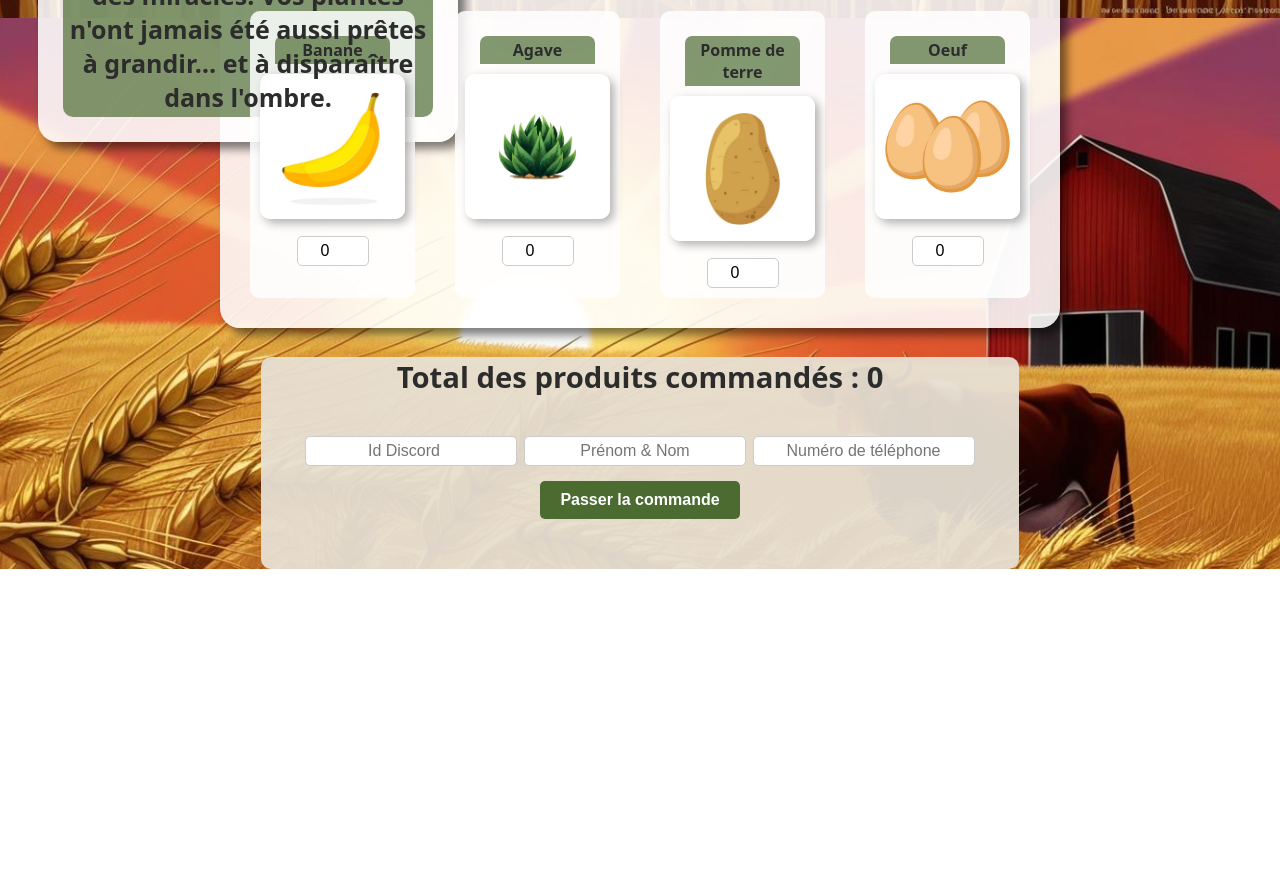
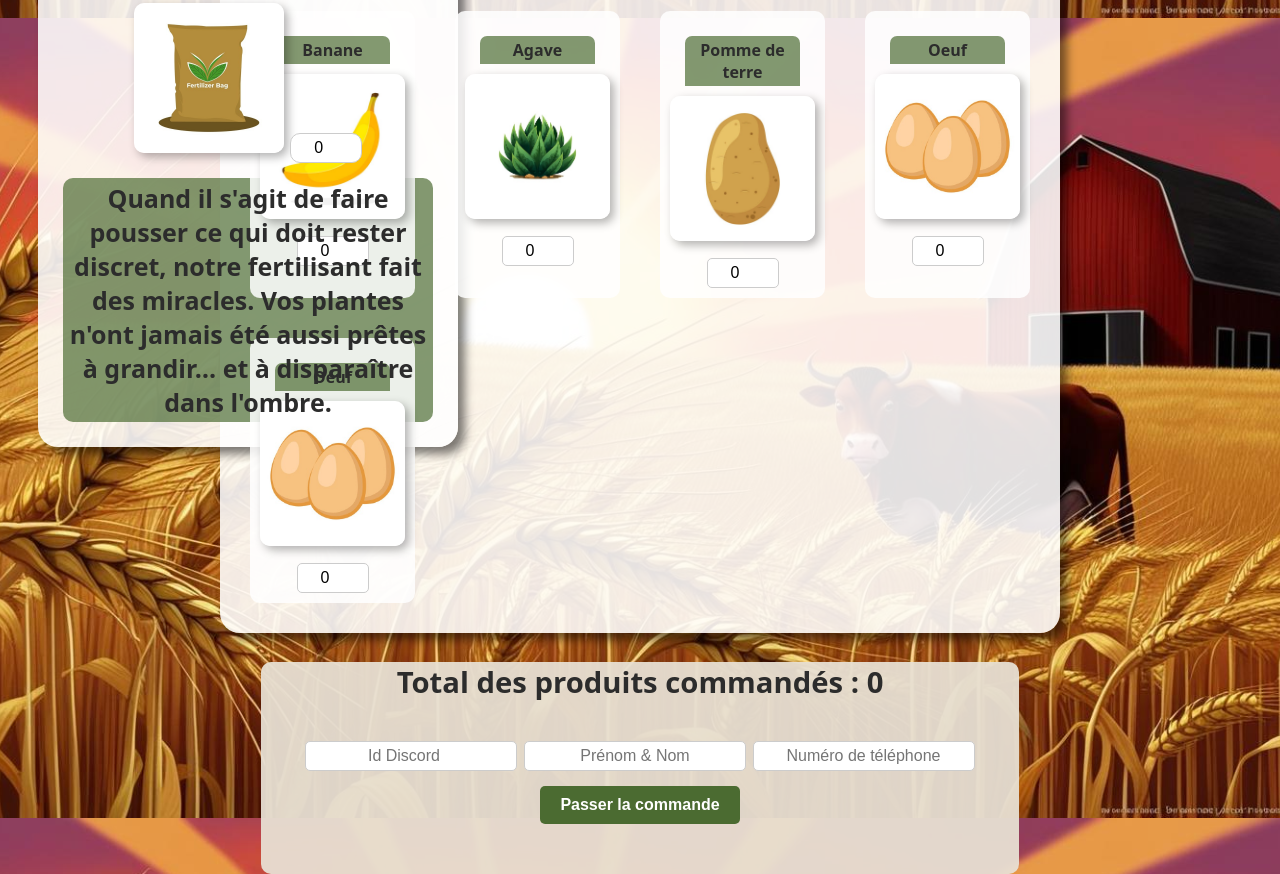
Before and after one commit to LysDeaD/Ferme-O-Neil-Bot, a website: page public/index.html in a window 1280 px wide. Shown: the part 1582-2456 px from the top of the page. Before the commit the page ends 2151 px from the top, so only its background shows below. Drawn offline with Linux system fonts and the light colour scheme.

Commit message:
Ajout des poivrons

```diff
--- a/public/index.html
+++ b/public/index.html
@@ -11,7 +11,7 @@
 
 <script>
   function calculerTotal() {
-    const produits = ["salade", "tomate", "oignon", "carotte", "fraise", "lait", "courge", "ble", "banane", "agave", "pdt", "oeuf", "fertilisant"];
+    const produits = ["salade", "tomate", "oignon", "carotte", "fraise", "lait", "courge", "ble", "banane", "agave", "pdt", "oeuf", "fertilisant","poivron"];
     let total = 0;
 
     produits.forEach(produit => {
@@ -118,6 +118,12 @@
             <input type="number" id="oeuf" min="0" value="0" data-prix="7" oninput="calculerTotal()">
           </div>
 
+          <div class="image-item">
+            <p>Oeuf</p>
+            <img src="CSS/img/oeuf.jpg" alt="poivron">
+            <input type="number" id="poivron" min="0" value="0" data-prix="7" oninput="calculerTotal()">
+          </div>
+
         </div>
       </div>
 
```
